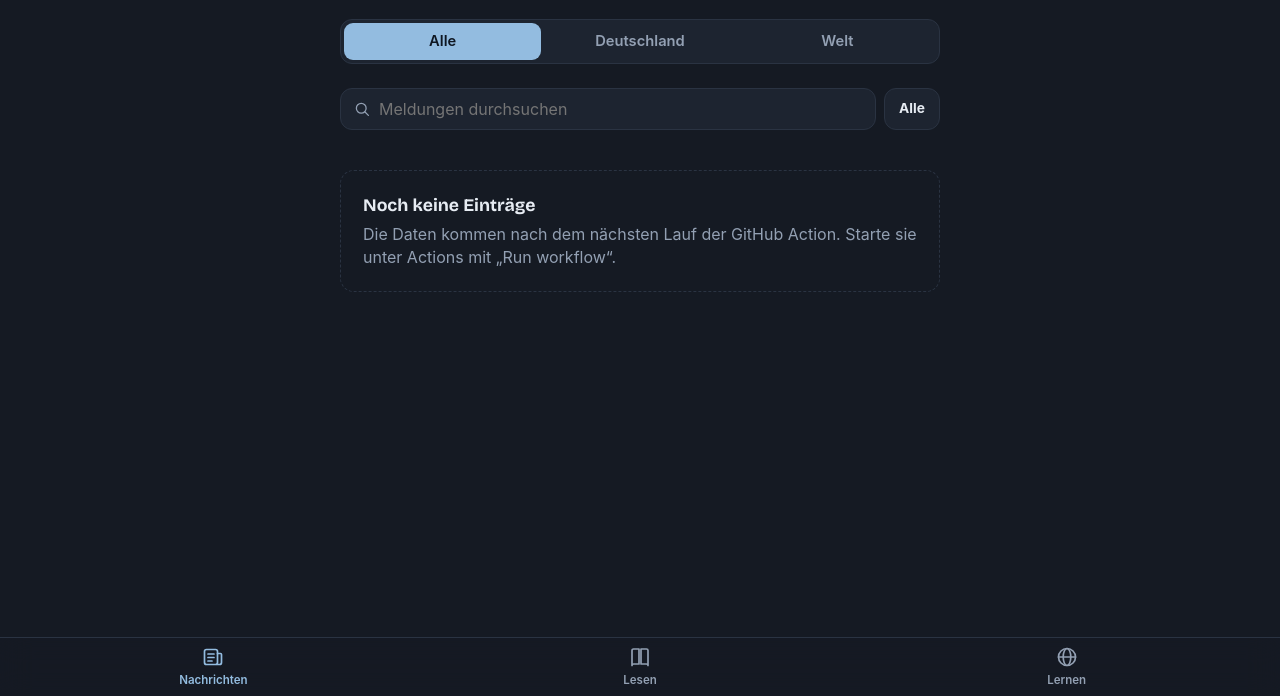
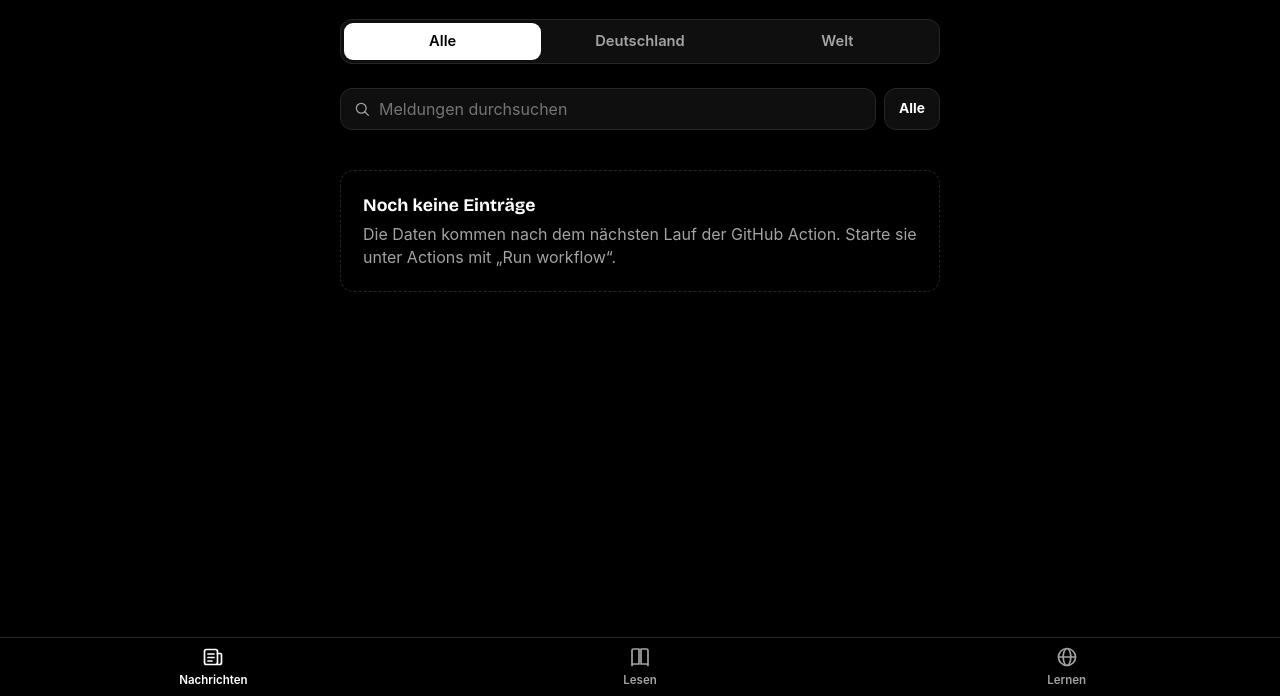
Before and after one commit to swayzz90/daylies-, a plain HTML site: page index.html in a window 1280 px wide. Shown: the part 104-800 px from the top of the page. Drawn offline with Linux system fonts and the light colour scheme; no server answers.

Commit message:
Design: reines Schwarz mit weissem Text
Co-Authored-By: Claude Sonnet 5.5 <noreply@anthropic.com>
Claude-Session: https://claude.ai/code/session_01UFiFg7y7oEnf6UuNsxFBpc

```diff
--- a/index.html
+++ b/index.html
@@ -10,12 +10,12 @@
   <meta name="apple-mobile-web-app-status-bar-style" content="black-translucent">
   <meta name="color-scheme" content="dark">
   <meta name="apple-mobile-web-app-title" content="Daily Brain">
-  <meta name="theme-color" content="#151A23">
+  <meta name="theme-color" content="#000000">
   <link rel="manifest" href="manifest.webmanifest">
   <link rel="apple-touch-icon" href="apple-touch-icon.png">
   <link rel="icon" href="icon-192.png">
   <link rel="preload" href="bricolage-grotesque-latin-800-normal.woff2" as="font" type="font/woff2" crossorigin>
-  <style>html,body{background:#151A23;color-scheme:dark}</style>
+  <style>html,body{background:#000000;color-scheme:dark}</style>
   <link rel="stylesheet" href="style.css">
 </head>
 <body>
--- a/style.css
+++ b/style.css
@@ -4,14 +4,14 @@
 
 :root {
   color-scheme: dark;
-  --bg: #151A23;
-  --surface: #1D2430;
-  --ink: #E7ECF3;
-  --muted: #93A0B3;
-  --line: #2A3342;
-  --accent: #93BCE0;
-  --accent-soft: #223347;
-  --on-accent: #0F1722;
+  --bg: #000000;
+  --surface: #0F0F0F;
+  --ink: #FFFFFF;
+  --muted: #A3A3A3;
+  --line: #262626;
+  --accent: #FFFFFF;
+  --accent-soft: #262626;
+  --on-accent: #000000;
   --good: #78C49A;
   --good-soft: #1B3328;
   --bad: #E58A7B;
@@ -566,7 +566,7 @@ a.btn { text-decoration: none; display: inline-block; text-align: center; }
   background: var(--surface); border: 1.5px solid var(--line); color: var(--ink);
   font: 700 clamp(0.8rem, 3.6vw, 1.1rem) var(--display); text-transform: uppercase;
 }
-.cw-cell.in { background: var(--accent-soft); border-color: #35506b; }
+.cw-cell.in { background: var(--accent-soft); border-color: #525252; }
 .cw-cell.sel { border-color: var(--accent); box-shadow: 0 0 0 1.5px var(--accent); }
 .cw-cell.ok { background: var(--good-soft); border-color: var(--good); }
 .cw-cell.bad { background: var(--bad-soft); border-color: var(--bad); }
```
Also changed, not shown: manifest.webmanifest.
